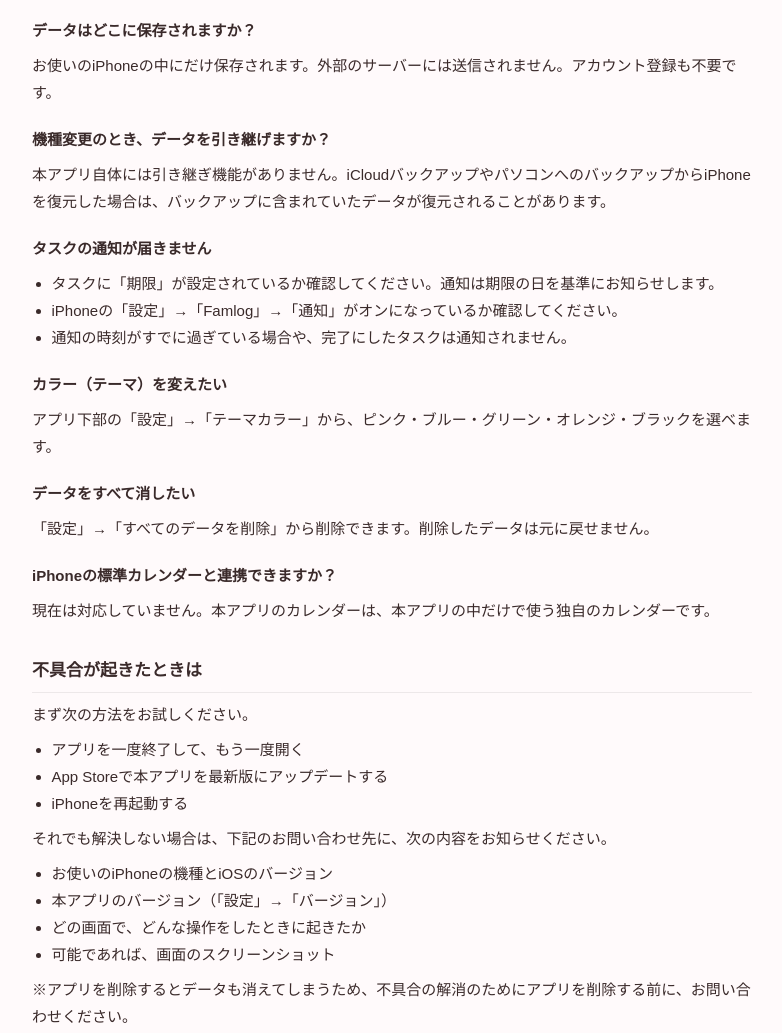
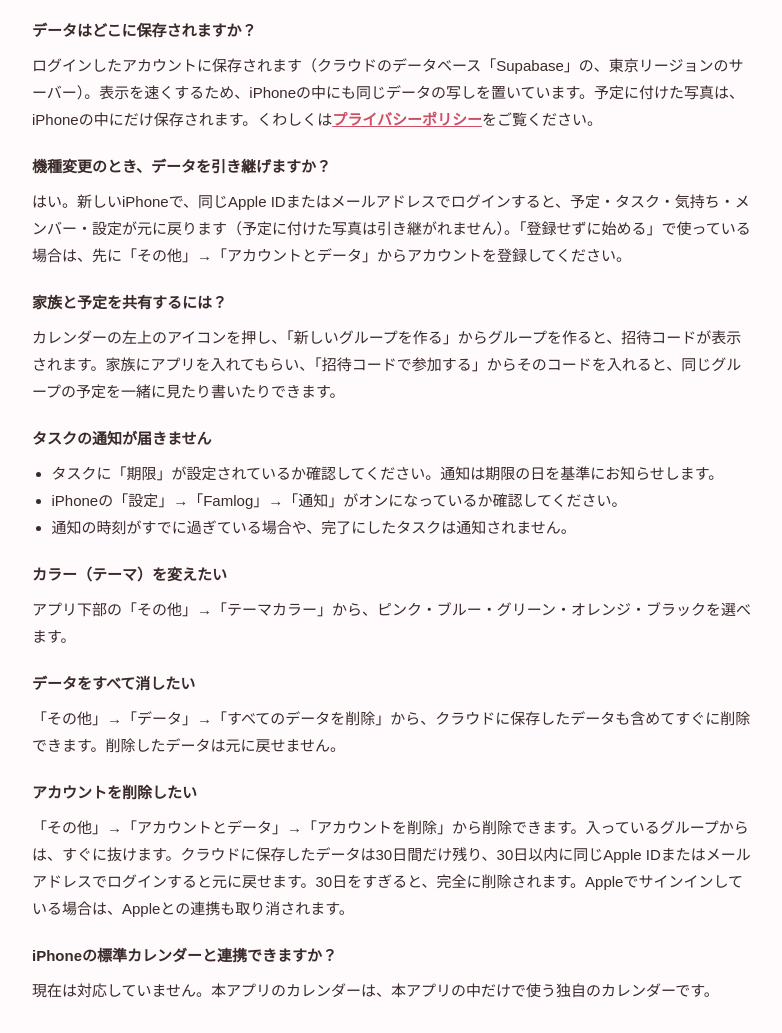
Before and after one commit to famlog-app/famlog-app.github.io, a plain HTML site: page support.html in a window 1280 px wide. Shown: the part 207-1240 px from the top of the page, without its empty margins (248-1030 px from the left). Drawn offline with Linux system fonts and the light colour scheme.

Commit message:
サポートページを今のアプリに合わせる（クラウド保存・機種変更・グループ・アカウント削除）
Co-Authored-By: Claude Opus 5.5 <noreply@anthropic.com>

```diff
--- a/support.html
+++ b/support.html
@@ -18,10 +18,13 @@
   <h2>よくある質問</h2>
 
   <h3>データはどこに保存されますか？</h3>
-  <p>お使いのiPhoneの中にだけ保存されます。外部のサーバーには送信されません。アカウント登録も不要です。</p>
+  <p>ログインしたアカウントに保存されます（クラウドのデータベース「Supabase」の、東京リージョンのサーバー）。表示を速くするため、iPhoneの中にも同じデータの写しを置いています。予定に付けた写真は、iPhoneの中にだけ保存されます。くわしくは<a href="privacy.html">プライバシーポリシー</a>をご覧ください。</p>
 
   <h3>機種変更のとき、データを引き継げますか？</h3>
-  <p>本アプリ自体には引き継ぎ機能がありません。iCloudバックアップやパソコンへのバックアップからiPhoneを復元した場合は、バックアップに含まれていたデータが復元されることがあります。</p>
+  <p>はい。新しいiPhoneで、同じApple IDまたはメールアドレスでログインすると、予定・タスク・気持ち・メンバー・設定が元に戻ります（予定に付けた写真は引き継がれません）。「登録せずに始める」で使っている場合は、先に「その他」→「アカウントとデータ」からアカウントを登録してください。</p>
+
+  <h3>家族と予定を共有するには？</h3>
+  <p>カレンダーの左上のアイコンを押し、「新しいグループを作る」からグループを作ると、招待コードが表示されます。家族にアプリを入れてもらい、「招待コードで参加する」からそのコードを入れると、同じグループの予定を一緒に見たり書いたりできます。</p>
 
   <h3>タスクの通知が届きません</h3>
   <ul>
@@ -31,10 +34,13 @@
   </ul>
 
   <h3>カラー（テーマ）を変えたい</h3>
-  <p>アプリ下部の「設定」→「テーマカラー」から、ピンク・ブルー・グリーン・オレンジ・ブラックを選べます。</p>
+  <p>アプリ下部の「その他」→「テーマカラー」から、ピンク・ブルー・グリーン・オレンジ・ブラックを選べます。</p>
 
   <h3>データをすべて消したい</h3>
-  <p>「設定」→「すべてのデータを削除」から削除できます。削除したデータは元に戻せません。</p>
+  <p>「その他」→「データ」→「すべてのデータを削除」から、クラウドに保存したデータも含めてすぐに削除できます。削除したデータは元に戻せません。</p>
+
+  <h3>アカウントを削除したい</h3>
+  <p>「その他」→「アカウントとデータ」→「アカウントを削除」から削除できます。入っているグループからは、すぐに抜けます。クラウドに保存したデータは30日間だけ残り、30日以内に同じApple IDまたはメールアドレスでログインすると元に戻せます。30日をすぎると、完全に削除されます。Appleでサインインしている場合は、Appleとの連携も取り消されます。</p>
 
   <h3>iPhoneの標準カレンダーと連携できますか？</h3>
   <p>現在は対応していません。本アプリのカレンダーは、本アプリの中だけで使う独自のカレンダーです。</p>
@@ -49,11 +55,11 @@
   <p>それでも解決しない場合は、下記のお問い合わせ先に、次の内容をお知らせください。</p>
   <ul>
     <li>お使いのiPhoneの機種とiOSのバージョン</li>
-    <li>本アプリのバージョン（「設定」→「バージョン」）</li>
+    <li>本アプリのバージョン（「その他」→「バージョン」）</li>
     <li>どの画面で、どんな操作をしたときに起きたか</li>
     <li>可能であれば、画面のスクリーンショット</li>
   </ul>
-  <p>※アプリを削除するとデータも消えてしまうため、不具合の解消のためにアプリを削除する前に、お問い合わせください。</p>
+  <p>※「登録せずに始める」で使っている場合は、アプリを削除するとデータが戻せなくなることがあります。アプリを削除する前に、アカウントを登録するか、お問い合わせください。</p>
 
   <h2>お問い合わせ</h2>
   <p>ご意見・ご要望や不具合のご報告をお寄せください。「送信する」を押すと、この画面から運営者に直接届きます。</p>
@@ -96,7 +102,7 @@
   // 送信できなかったときにメールアプリで使う宛先。src/lib/app-info.ts の SUPPORT_EMAIL と同じ値にする。
   var SUPPORT_EMAIL = "yfam.252525@gmail.com";
   // src/lib/app-info.ts の APP_VERSION と同じ値にする。
-  var APP_VERSION = "1.0.0";
+  var APP_VERSION = "1.0.3";
 
   (function () {
     var form = document.getElementById("contact-form");
```
